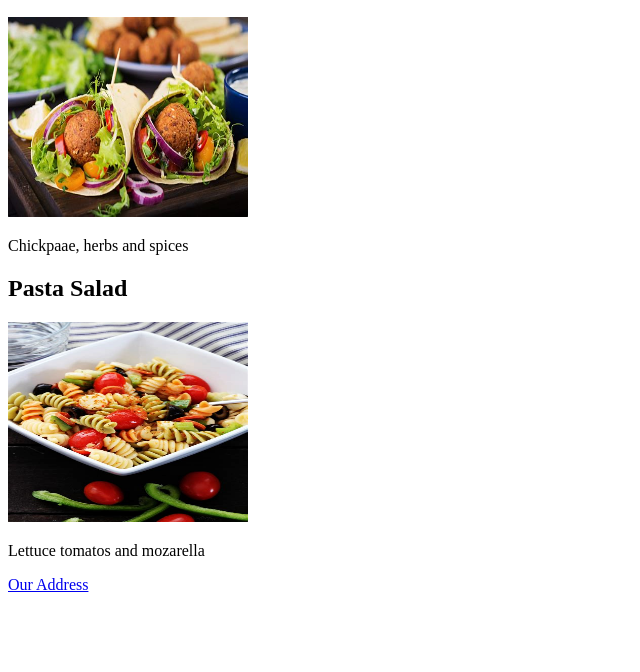
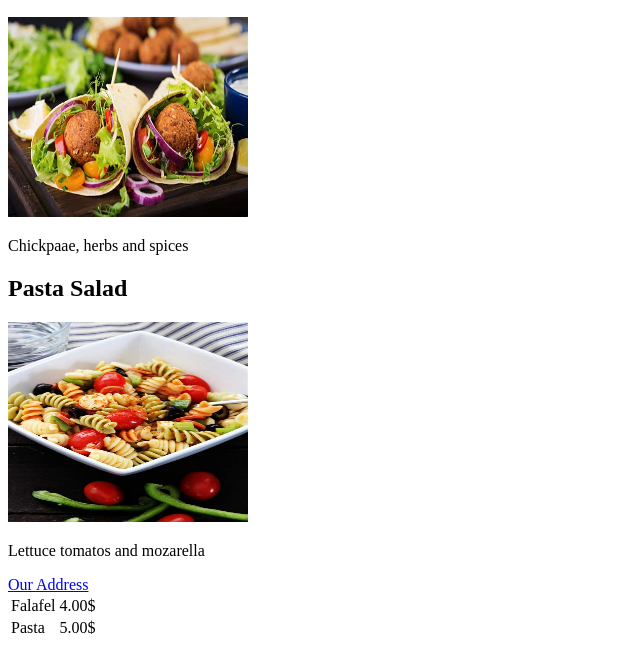
Before and after one commit to AshrafMuhammadNaeem/my-resturant, a plain HTML site: page index.html in a window 1280 px wide. Shown: the part 110-782 px from the top of the page, without its empty margins (0-640 px from the left). Drawn offline with Linux system fonts and the light colour scheme.

Commit message:
Update index.html
adding table

```diff
--- a/index.html
+++ b/index.html
@@ -12,5 +12,18 @@
         <img src="pasta.jpg" width="240" height="200" alt=" Pasta salad">
         <p>Lettuce tomatos and mozarella </p>
         <a href="location.html"> Our Address</a>
+        <!-- adding table for price list -->
+        <table>
+            <tr>
+                <td>Falafel</td>
+                <td>4.00$</td>
+            </tr>
+            <tr>
+                <td>Pasta</td>
+                <td>5.00$</td>
+
+            </tr>
+
+        </table>
     </body>
 </html>
```
